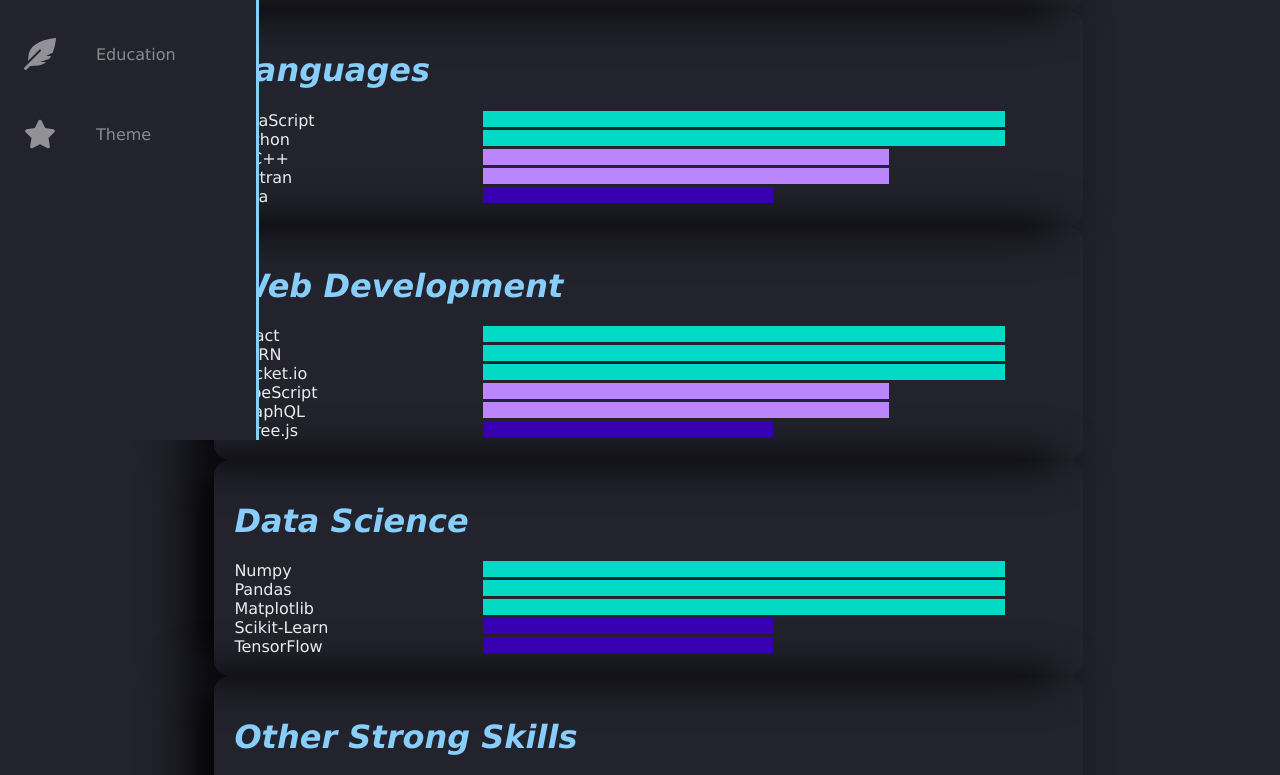
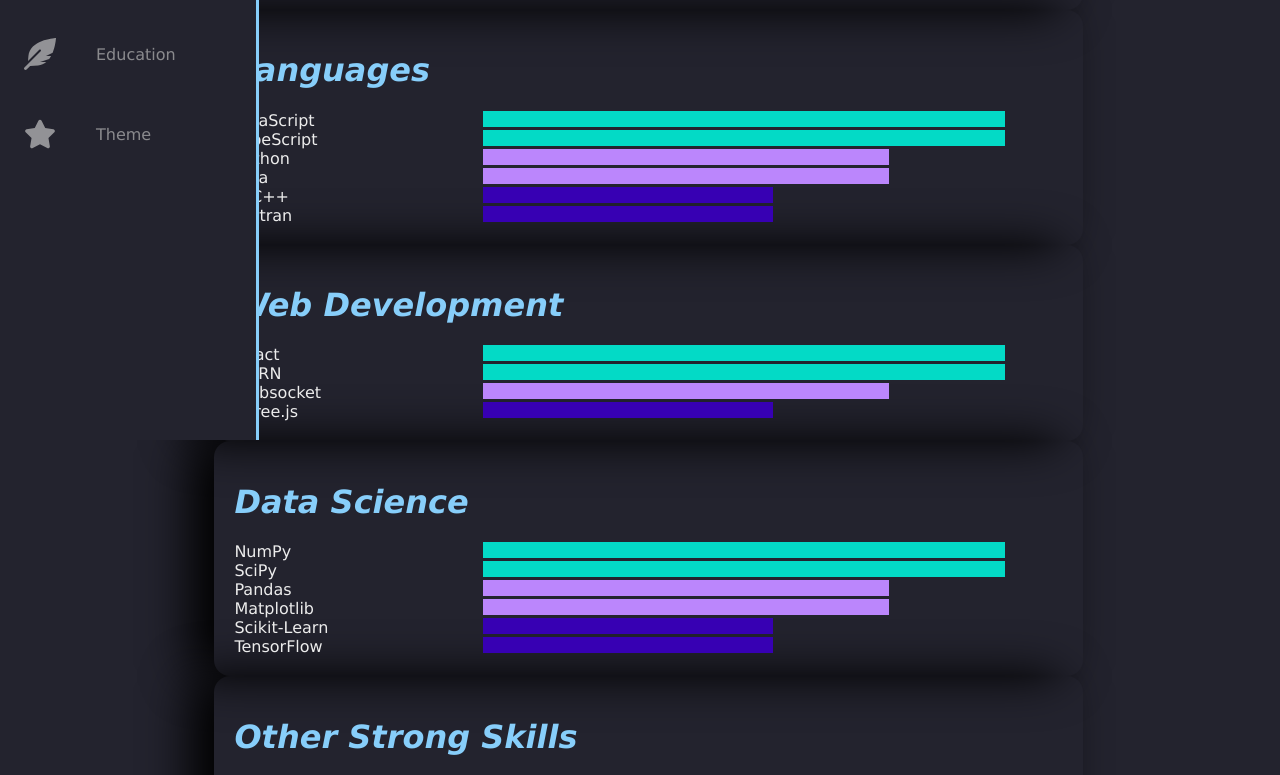
Before and after one commit to humaid123/portfolio, a React (Create React App) app: page /portfolio/skills in a window 1280 px wide. Shown: the part 360-1135 px from the top of the page. Built offline with nearby package versions, Linux system fonts and the light colour scheme.

Commit message:
Updated home, skills and work page

```diff
--- a/src/pages/Home.js
+++ b/src/pages/Home.js
@@ -79,7 +79,7 @@
         ref={animationRef}
       />
       <p className="home-name">Humaid M. Agowun</p>
-      <p className="title">Developer, Student, Researcher</p>
+      <p className="title">Sofware Developer & CS Researcher</p>
       <Contact />
     </div>
   );
--- a/src/pages/Skills.js
+++ b/src/pages/Skills.js
@@ -41,10 +41,11 @@
       </h1>
       <div>
         <Row text="JavaScript" order={1} level="High" />
-        <Row text="Python" order={2} level="High" />
-        <Row text="C/C++" order={3} level="Medium" />
-        <Row text="Fortran" order={4} level="Medium" />
-        <Row text="Java" order={5} level="Introductory" />
+        <Row text="TypeScript" order={2} level="High" />
+        <Row text="Python" order={3} level="Medium" />
+        <Row text="Java" order={4} level="Medium" />
+        <Row text="C/C++" order={5} level="Introductory" />
+        <Row text="Fortran" order={6} level="Introductory" />
       </div>
     </div>
   );
@@ -59,9 +60,7 @@
       <div>
         <Row text="React" order={1} level="High" />
         <Row text="MERN" order={2} level="High" />
-        <Row text="Socket.io" order={3} level="High" />
-        <Row text="TypeScript" order={4} level="Medium" />
-        <Row text="GraphQL" order={5} level="Medium" />
+        <Row text="Websocket" order={4} level="Medium" />
         <Row text="Three.js" order={6} level="Introductory" />
       </div>
     </div>
@@ -75,11 +74,12 @@
         <em>Data Science</em>
       </h1>
       <div>
-        <Row text="Numpy" order={1} level="High" />
-        <Row text="Pandas" order={2} level="High" />
-        <Row text="Matplotlib" order={3} level="High" />
-        <Row text="Scikit-Learn" order={4} level="Introductory" />
-        <Row text="TensorFlow" order={5} level="Introductory" />
+        <Row text="NumPy" order={1} level="High" />
+        <Row text="SciPy" order={2} level="High" />
+        <Row text="Pandas" order={3} level="Medium" />
+        <Row text="Matplotlib" order={4} level="Medium" />
+        <Row text="Scikit-Learn" order={5} level="Introductory" />
+        <Row text="TensorFlow" order={6} level="Introductory" />
       </div>
     </div>
   );
--- a/src/pages/Work.js
+++ b/src/pages/Work.js
@@ -9,9 +9,11 @@
       <Card
         title={"Research Assistant - Scientific Computing"}
         where={"Saint Mary's University, Halifax, NS"}
-        description={"May 2021 - Present"}
+        description={"May 2021 - July 2022"}
         bullets={[
+          "Explored using Hermite interpolants of 4th, 6th, 8th and 10th order to create continuous numerical differential equations solver.",
           "Researched how discontinuities affect IVODE solvers in R, Python, Matlab, Scilab and Fortran code.",
+          "Researched how discontinuities affect PDE solvers using BACOLIKR.",
           "Improved the performance of the popular BVODE solver, BVP_SOLVER2, used in scipy.integrate.solve_bvp, by using Parallel Computing (Fortran, OpenMP).",
           "Supervised by Dr. Paul Muir.",
         ]}
@@ -34,12 +36,18 @@
   return (
     <div>
       <Card
+        title={"Software Development Engineer"}
+        where={"Amazon, Vancouver, BC"}
+        description={"Aug 2022 - Present"}
+      />
+      <Card
         title={"Coop Software Developer"}
         where={"The Discovery Centre, Halifax, NS"}
-        description={"Jan 2022 - Present"}
+        description={"Jan 2022 - April 2022"}
         bullets={[
+          "Optimized exhibit monitoring for non-technical staff by creating an exhibit automation system (EMS) that enables remotely switching on/off the screens, lights, and projectors at centre. Coded a node daemon that runs on each exhibits that takes screenshots, monitors performance and runs remote commands. Coded a MERN app as the interface to all such daemons in the centre to calibrate their state and monitor their performance. Used socket.io for bidirectional communication, Chakra-UI for rapid styling and other libraries to perform system monitoring and run scripts.",
           "Improved MERN CMS built during previous internship by adding new graphical elements, doing bug fixes and adding new socket.io based live messaging feature to broadcast automatic messages to visitors based on a calendar.",
-          "(Ongoing) Automating monitoring, turning on and off exhibit at the centre with a MERN app.",
+          "Coded a Fish interactive app to be used during the Ocean exhibit that allows users to color fishes and submit them to the atrium screen. Used three.js, the canvas and SVG API and websockets.",
         ]}
       />
       <Card
```
